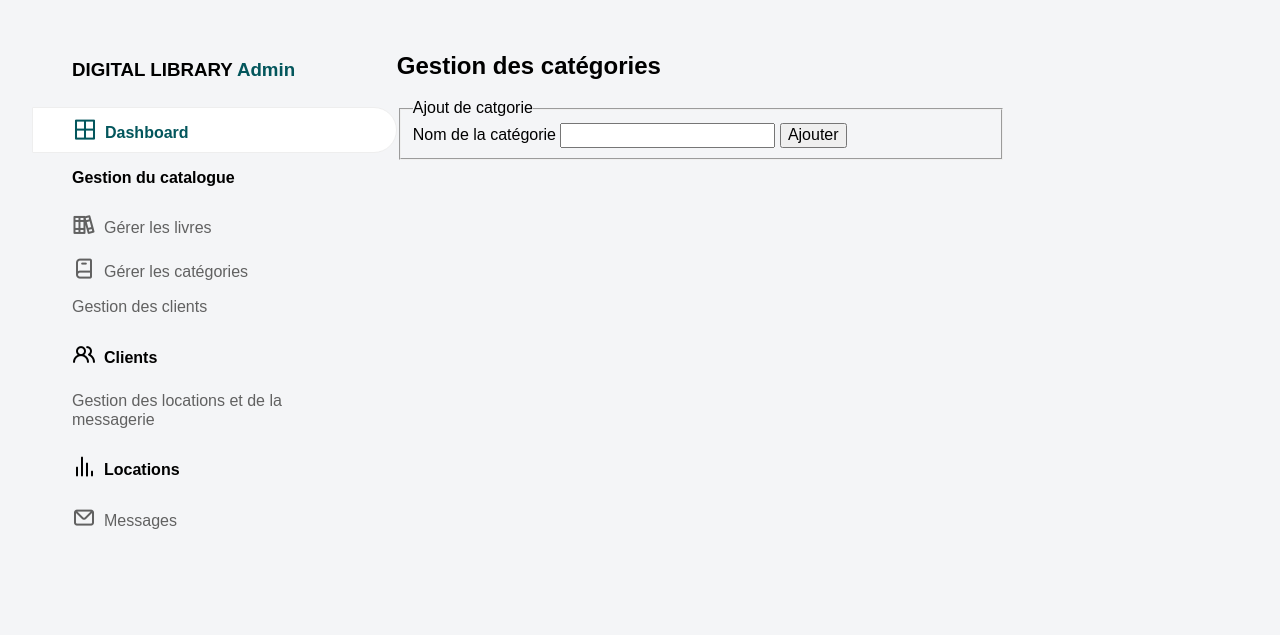
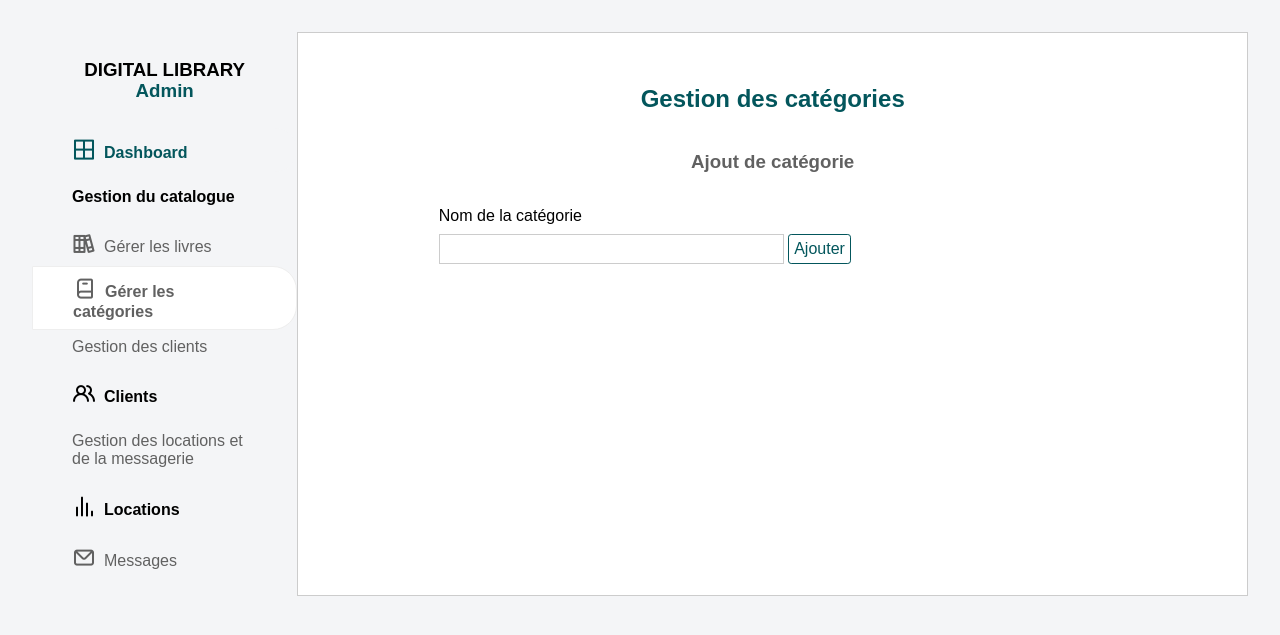
Before and after one commit to JeromeHillion/librairie_digital, a PHP site: template src/Vue/Admin/category.php in a window 1280 px wide. Shown: the top 635 px of the page. Run offline with PHP 8.4, Linux system fonts and the light colour scheme; the template is opened without the code that fills it, so the values that code supplies are empty.

Commit message:
gestion des catégories final

```diff
--- a/public/css/Admin/catalog.css
+++ /dev/null
@@ -1,33 +0,0 @@
-.containerGeneral
-{
-display: flex;
-padding: 2rem;
-}
-.container
-{
-    flex: 0.5;
-
-}
-.catalog
-{
-    display: flex;
-    flex-direction: column;
-    border-bottom: solid 0.1rem #ccc;
-    flex: 0.8;
-}
-
-.import h3
-{
-    display: inline-block;
-}
-
-#importJson{
-    float: right;
-    margin-top: 0.52rem;
-    background-color: #03565C;
-    color: #fff;
-    padding: 0.7rem;
-    border: none;
-    border-radius: 1.5rem;
-    cursor: pointer;
-}
--- /dev/null
+++ b/public/css/Admin/category.css
@@ -0,0 +1,126 @@
+/* Menu */
+.section ul li:nth-child(4)
+{
+    background-color: #ffffff;
+    border-radius: 0 1.5rem 1.5rem 0;
+    border: solid 0.1rem #EEEEEE;
+    font-weight: bold;
+}
+
+.section ul li:first-child
+{
+    background-color: #F4F5F7;
+    border-radius: 0 1.5rem 1.5rem 0;
+    border: none;
+
+}
+/* page catégorie */
+
+.containerGeneral
+{
+display: flex;
+padding: 2rem;
+}
+.container
+{
+    flex: 1;
+    padding: 2rem;
+    background-color: #fff;
+    border: solid 1px #ccc;
+
+}
+h2, h3{
+    text-align: center;
+}
+.formCategories
+{
+    display: flex;
+    justify-content: center;
+    flex-direction: column;
+
+}
+.formCategories form{
+    padding: 1rem 0 2rem 0;
+    width: 75.5%;
+    margin: 0 auto;
+}
+
+.formCategories form label{
+    display: block;
+    padding: 0 0 0.5rem 0;
+}
+.formCategories .form
+{
+    margin: 0 auto;
+}
+#categoryName{
+    padding:0.29rem;
+    border: solid 1px #ccc;
+    text-align: center;
+    width: 50%;
+}
+
+#btnAdd{
+    padding:0.3rem;
+    background-color: #fff;
+    border: solid 1px #03565C;
+    color: #03565C;
+    border-radius: 0.2rem;
+}
+
+#btnAdd:hover
+{
+
+    background-color: #03565C;
+    color: #fff;
+
+}
+
+table
+{
+    border-collapse: collapse;
+    table-layout: fixed;
+    background-color: #fff;
+    margin: 0 auto;
+}
+thead
+{
+    background-color: #03565C;
+    color: #fff;
+
+}
+table tr td, table tr th
+{
+
+    border: solid 1px #ccc ;
+    padding: 0.5rem;
+}
+
+table tr td:first-child
+{
+
+    text-align: center;
+}
+
+table tr td:last-child
+{
+
+   text-align: center;
+}
+
+#btnDelete
+{
+    padding:0.3rem;
+    background-color: #fff;
+    border: solid 1px #E86105;
+    color: #E86105;
+    border-radius: 0.2rem;
+}
+
+#btnDelete:hover
+{
+
+    background-color:#E86105 ;
+    color: #fff;
+
+}
--- a/src/Bdd/Connection.php
+++ b/src/Bdd/Connection.php
@@ -7,7 +7,7 @@ use const App\Bdd\DB_NAME;
 use const App\Bdd\DB_PASSWORD;
 use const App\Bdd\DB_USER;
 
-require_once '../Bdd/Config.php';
+require_once 'Config.php';
 
 
 
--- a/src/Vue/Admin/category.php
+++ b/src/Vue/Admin/category.php
@@ -1,5 +1,6 @@
 <!DOCTYPE html>
 <html lang="en">
+
 <head>
     <meta charset="UTF-8">
     <meta http-equiv="X-UA-Compatible" content="IE=edge">
@@ -10,35 +11,52 @@
     <link rel="preconnect" href="https://fonts.gstatic.com" crossorigin>
     <link href="https://fonts.googleapis.com/css2?family=Manrope&display=swap" rel="stylesheet">
     <link rel="stylesheet" href="../../public/css/Admin/fragment/menu.css">
-    <link rel="stylesheet" href="../../public/css/Admin/catalog.css">
+    <link rel="stylesheet" href="../../public/css/Admin/category.css">
     <title>Gestion des catégories</title>
 </head>
+
 <body>
     <div class="containerGeneral">
         <?php require_once('fragment/menu.php') ?>
 
         <div class="container">
             <div class="formCategories">
-            <h2>Gestion des catégories</h2>
-            <fieldset>
-                <legend>Ajout de catgorie</legend>
-                <form action="CategoryController.php" method="POST">
+                <h2 class="primary-color">Gestion des catégories</h2>
+                    <h3 class="secondary-color">Ajout de catégorie</h3>
+                    <form action="CrudCategory/AddCategoryController.php" method="POST">
                         <label for="categoryName">Nom de la catégorie</label>
-                    <input type="text" name="categoryName" id="categoryName">
-                    <input type="submit" value="Ajouter">
+                        <input type="text" name="categoryName" id="categoryName" required='required'>
+                        <input type="submit" id="btnAdd" value="Ajouter">
                     </form>
-            </fieldset>
             </div>
-        <!-- <?php if ($categories)
-        {
-           foreach($categories->fetch() as $category)
-           {
-               echo '<div>';
-               echo $category;
-               echo '</div>';
-           }
-        }
-        ?> -->
+            <?php if ($categories) : ?>
+                <table>
+                    <thead>
+                        <tr>
+                            <th width="50rem">Id</th>
+                            <th width="800rem">Catégorie</th>
+                            <th width="130rem">Action</th>
+                        </tr>
+                    </thead>
+                    <tbody>
+
+                        <?php foreach ($categories as $category) : ?>
+
+                            <form action='CrudCategory/DeleteCategoryController.php' method='POST'>
+                                <tr>
+                                    <td>
+                                        <input type="hidden" name='categoryId' value='<?= $category['id']?>'>
+                                    <?= $category['id']?></td>
+                                    <td><?= $category['name'] ?></td>
+                                    <td><input type='submit' id="btnDelete" value='Supprimer'></td>
+                                </tr>
+                            </form>
+                        <?php endforeach ?>
+                    </tbody>
+                </table>
+            <?php endif ?>
+
         </div>
 </body>
+
 </html>
```
Also changed, not shown: src/Controller/CategoryController.php (+1 -9 lines), src/Controller/CrudCategory/AddCategoryController.php (added, +15 -0 lines), src/Controller/CrudCategory/DeleteCategoryController.php (added, +11 -0 lines), src/Repository/CategoryRepository.php (+55 -47 lines), readme.md. Lines whose indentation alone changed are shown as unchanged.
